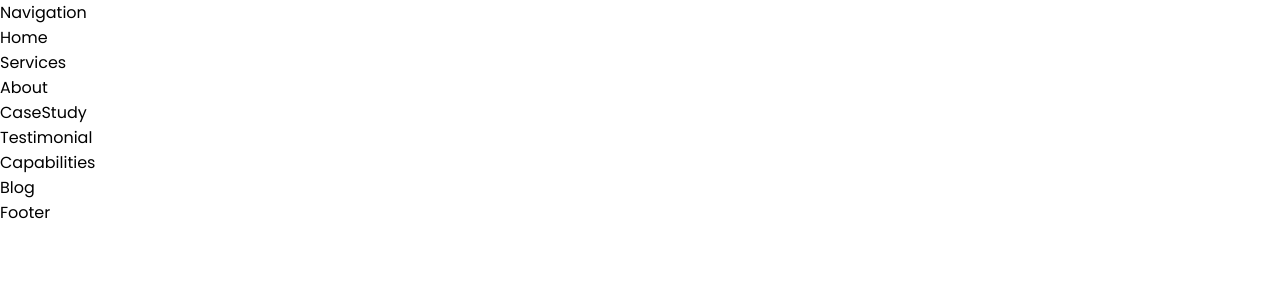
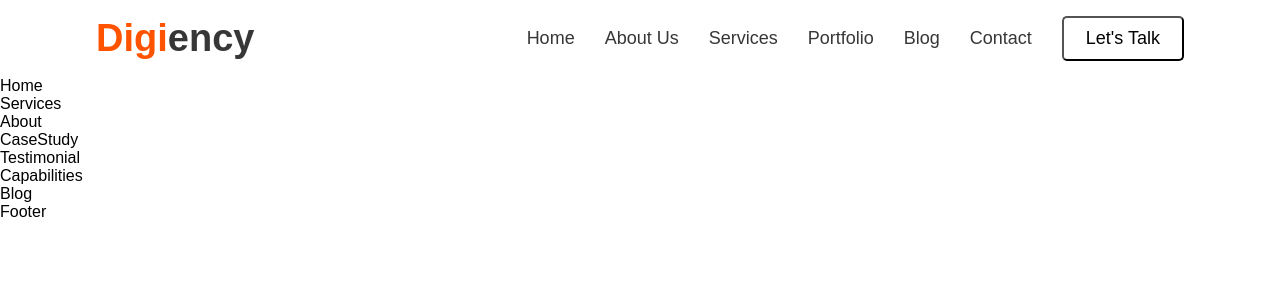
Before and after one commit to tisanyada/figged_01, a React (Vite) app: page / in a window 1280 px wide. Shown: the top 300 px of the page. Built offline with nearby package versions, Linux system fonts and the light colour scheme.

Commit message:
added navbar -responsive

```diff
--- a/src/App.jsx
+++ b/src/App.jsx
@@ -1,14 +1,12 @@
-import { ThemeProvider } from "styled-components"
-
-import { theme } from './theme'
-import Navigation from '@/components/Navigation'
-import { Home, Blog, About, CaseStudy, Services, Testimonial, Capabilities, Footer } from '@/container/'
+import { GlobalStyles } from './theme'
+import { Navigation, Home, Blog, About, CaseStudy, Services, Testimonial, Capabilities, Footer } from '@/container/'
 
 
 function App() {
 
 	return (
-		<ThemeProvider theme={theme}>
+		<>
+			<GlobalStyles />
 
 			<Navigation />
 			<Home />
@@ -20,7 +18,7 @@ function App() {
 			<Blog />
 			<Footer />
 
-		</ThemeProvider>
+		</>
 	)
 }
 
--- /dev/null
+++ b/src/components/Navbar.jsx
@@ -0,0 +1,23 @@
+import styled from "styled-components"
+
+
+export const NavigationContainer = styled.div`
+    display: flex;
+    justify-content: space-between;
+    align-items: center;
+`
+export const Nav = styled.nav`
+    display: flex;
+    align-items: center;
+`
+export const NavLink = styled.a`
+    margin-right: 30px;
+    color: var(--black01);
+    font-size: calc(var(--font-desktop-05) - 2px);
+    cursor: pointer;
+    transition: 0.3s ease;
+
+    &.active {
+        color: var(--orange01);
+    }
+`
--- a/src/components/Navigation.jsx
+++ /dev/null
@@ -1,9 +0,0 @@
-
-
-const Navigation = () => {
-    return (
-        <div>Navigation</div>
-    )
-}
-
-export default Navigation
--- /dev/null
+++ b/src/components/Utils.jsx
@@ -0,0 +1,30 @@
+import { motion } from "framer-motion"
+import styled from "styled-components"
+
+
+
+export const Wrapper = styled.section`
+    padding: 1em 6em;
+`
+
+export const Logo = styled.h2`
+    font-size: 38px;
+    font-weight: 600;
+    font-family: 'Work Sans', sans-serif;
+    color: var(--black01);
+
+    span {
+        color: var(--orange01);
+    }
+`
+
+export const Button = styled(motion.button)`
+    padding: ${(props) => props.padding ? props.padding : 0};
+    margin: ${(props) => props.margin ? props.margin : 0};
+    border: ${(props) => props.borderSize} 'solid' ${(props) => props.borderColor ? props.borderColor : `var(-black01)`};
+    border-radius: ${(props) => props.radius ? props.radius : '2px'};
+    background-color: ${(props) => props.bgColor ? props.bgColor : 'rgba(0,0,0,0)'};
+    font-size: ${(props) => props.fontSize ? props.fontSize : `calc(var(--font-desktop-05) - 2px)`};
+    cursor: pointer;
+    outline: none;
+`
--- /dev/null
+++ b/src/container/Navigation/Navigation.jsx
@@ -0,0 +1,39 @@
+import { useState } from "react"
+
+
+import { Nav, NavigationContainer, NavLink } from "@/components/Navbar"
+import { Button, Logo, Wrapper } from "@/components/Utils"
+
+
+const Navigation = () => {
+    const [activeLink, setActiveLink] = useState(null)
+
+    return (
+        <Wrapper>
+            <NavigationContainer>
+                <Logo>
+                    <span>Digi</span>ency
+                </Logo>
+
+                <Nav>
+                    {['Home', 'About Us', 'Services', 'Portfolio', 'Blog', 'Contact'].map((link, index) => (
+                        <NavLink key={index}
+                            onClick={() => setActiveLink(link)}
+                            className={`${activeLink === link ? 'active' : ''}`}
+                        >{link}</NavLink>
+                    ))}
+
+                    <Button
+                        padding="10px 22px"
+                        borderSize="1px"
+                        radius="5px"
+                        whileHover={{ scale: [1, .9] }}
+                        transition={{ duration: 0.5, type: 'spring' }}
+                    >Let's Talk</Button>
+                </Nav>
+            </NavigationContainer>
+        </Wrapper>
+    )
+}
+
+export default Navigation
--- a/src/container/index.js
+++ b/src/container/index.js
@@ -1,3 +1,4 @@
+export { default as Navigation } from './Navigation/Navigation'
 export { default as About } from './About/About'
 export { default as Blog } from './Blog/Blog'
 export { default as Capabilities } from './Capabilities/Capabilities'
--- a/src/index.css
+++ b/src/index.css
@@ -1,6 +1,10 @@
-@import url('https://fonts.googleapis.com/css2?family=Poppins:wght@200;300;400;500;600;700;800;900&display=swap');
+/* FONTS */
+/* @import url('https://fonts.googleapis.com/css2?family=Poppins:wght@200;300;400;500;600;700;800;900&display=swap');
+@import url('https://fonts.googleapis.com/css2?family=Work+Sans:wght@100;200;300;400;500;600;700;800;900&display=swap'); */
 
-body {
+
+/* CONFIG */
+/* body {
     font-family: 'Poppins', sans-serif;
 }
 * {
@@ -13,4 +17,4 @@ a {
 }
 li {
     list-style: none;
-}
+} */
--- a/src/theme.js
+++ b/src/theme.js
@@ -1,20 +1,89 @@
+import { createGlobalStyle } from "styled-components"
 
-export const theme = {
-    breakpoints: {
-        sm: 'screen and (max-width: 480px)',
-        md: 'screen and (max-width: 769px)',
-    },
-    mode_light: {
-        orange_dark: '#FF5300',
-        orange_light: '#FFF7F4',
+// export const theme = {
+//     breakpoints: {
+//         sm: 'screen and (max-width: 480px)',
+//         md: 'screen and (max-width: 769px)',
+//     },
 
-        black_00: '#000000',
-        black_01: '#373737',
-        black_02: '#18191A',
+//     _light: {
+//         orange01: '#FF5300',
+//         orange02: '#FFF7F4',
 
-        dark_01: '#242526',
-        dark_02: '#3A3B3C',
+//         black00: '#000000',
+//         black01: '#373737',
+//         black02: '#18191A',
 
-        gray_01: '#7B7B7B'
+//         dark01: '#242526',
+//         dark02: '#3A3B3C',
+
+//         gray01: '#7B7B7B',
+//     }
+// }
+
+export const breakpoints = {
+    sm: 'screen and (max-width: 480px)',
+    md: 'screen and (max-width: 769px)',
+}
+
+export const GlobalStyles = createGlobalStyle`
+    /* FONTS */
+    @import url('https://fonts.googleapis.com/css2?family=Poppins:wght@200;300;400;500;600;700;800;900&display=swap');
+    @import url('https://fonts.googleapis.com/css2?family=Work+Sans:wght@100;200;300;400;500;600;700;800;900&display=swap');
+
+    /* ROOT VARS */
+    :root {
+        --orange01: #FF5300;
+        --orange02: #FFF7F4;
+
+        --black00: #000000;
+        --black01: #373737;
+        --black02: #18191A;
+
+        --dark01: #242526;
+        --dark02: #3A3B3C;
+
+        --gray01: #7B7B7B;
+
+        /* fonts -> desktop*/
+        --font-desktop-01: 48px;
+        --font-desktop-02: 39px;
+        --font-desktop-03: 31px;
+        --font-desktop-04: 25px;
+        --font-desktop-05: 20px;
+        --font-desktop-06: 16px;
+        --font-desktop-07: 12px;
+
+        /* fonts -> tablet*/
+        --font-tablet-01: 39px;
+        --font-tablet-02: 31px;
+        --font-tablet-03: 25px;
+        --font-tablet-04: 20px;
+        --font-tablet-05: 16px;
+        --font-tablet-06: 12px;
+
+        /* fonts -> mobile*/
+        --font-mobile-01: 31px;
+        --font-mobile-02: 25px;
+        --font-mobile-03: 20px;
+        --font-mobile-04: 16px;
+        --font-mobile-05: 12px;
     }
-}
+
+
+    /* CONFIG */
+    body {
+        font-family: 'Poppins', sans-serif;
+    }
+    * {
+        margin: 0;
+        padding: 0;
+        box-sizing: border-box;
+    }
+    a {
+        text-decoration: none;
+    }
+    li {
+        list-style: none;
+    }
+`
```
